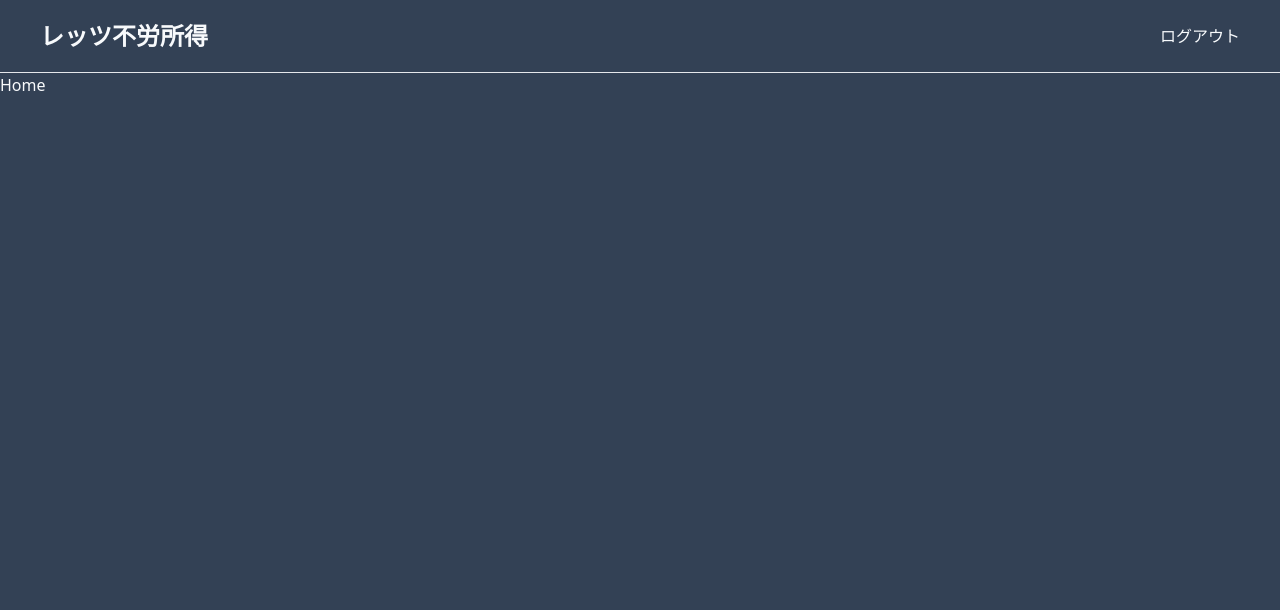
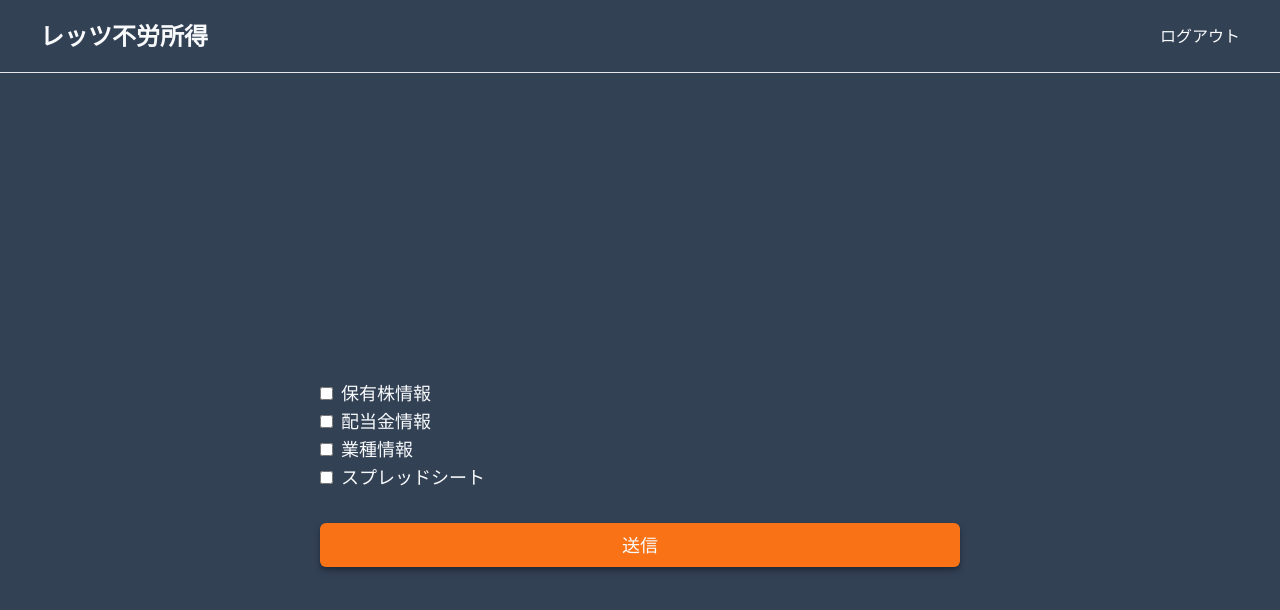
Before and after one commit to aspiratio/stock-scraping-webapp, a Next.js app in the folder frontend/: page / in a window 1280 px wide. Shown: the top 610 px of the page. Built offline with nearby package versions, Linux system fonts and the light colour scheme; no server answers; sample sign-in values are in the browser's storage.

Commit message:
APIリクエストできるフォームを実装（ただしCORSエラーあり）

```diff
--- a/frontend/package.json
+++ b/frontend/package.json
@@ -9,6 +9,7 @@
     "lint": "next lint"
   },
   "dependencies": {
+    "axios": "^1.6.3",
     "firebase": "^10.7.1",
     "next": "14.0.4",
     "react": "^18",
--- a/frontend/src/app/page.tsx
+++ b/frontend/src/app/page.tsx
@@ -1,5 +1,83 @@
+"use client"
+import axios from "axios"
+import Button from "@/components/button"
+import { useState } from "react"
+
 const Home = () => {
-  return <div>Home</div>
+  const [isStock, setIsStock] = useState<boolean>(false)
+  const [isDividend, setIsDividend] = useState<boolean>(false)
+  const [isMarket, setIsMarket] = useState<boolean>(false)
+  const [isSpreadsheet, setIsSpreadsheet] = useState<boolean>(false)
+
+  const handleSubmit = async (e: React.FormEvent<HTMLFormElement>) => {
+    e.preventDefault()
+
+    // それぞれのチェックボックスの状態をログに出力
+    console.log("isStock:", isStock)
+    console.log("isDividend:", isDividend)
+    console.log("isMarket:", isMarket)
+    console.log("isSpreadsheet:", isSpreadsheet)
+    axios
+      .get(
+        `https://stock-scraping-service-bp6w7fuqsq-an.a.run.app/update_stock_info?stock=${isStock}&dividend=${isDividend}&market=${isMarket}&spreadsheet=${isSpreadsheet}`
+      )
+      .then((response) => {
+        console.log(response.data)
+      })
+      .catch((error) => {
+        console.error(error)
+      })
+  }
+  return (
+    <form
+      onSubmit={(e) => handleSubmit(e)}
+      className="text-lg flex flex-col justify-center h-screen w-1/2 mx-auto"
+    >
+      <div>
+        <input
+          type="checkbox"
+          id="stock"
+          className="mr-2"
+          checked={isStock}
+          onChange={(e) => setIsStock(e.target.checked)}
+        />
+        <label htmlFor="stock">保有株情報</label>
+      </div>
+      <div>
+        <input
+          type="checkbox"
+          id="dividend"
+          className="mr-2"
+          checked={isDividend}
+          onChange={(e) => setIsDividend(e.target.checked)}
+        />
+        <label htmlFor="dividend">配当金情報</label>
+      </div>
+      <div>
+        <input
+          type="checkbox"
+          id="market"
+          className="mr-2"
+          checked={isMarket}
+          onChange={(e) => setIsMarket(e.target.checked)}
+        />
+        <label htmlFor="market">業種情報</label>
+      </div>
+      <div>
+        <input
+          type="checkbox"
+          id="spreadsheet"
+          className="mr-2"
+          checked={isSpreadsheet}
+          onChange={(e) => setIsSpreadsheet(e.target.checked)}
+        />
+        <label htmlFor="spreadsheet">スプレッドシート</label>
+      </div>
+      <Button type="submit" className="mt-8">
+        送信
+      </Button>
+    </form>
+  )
 }
 
 export default Home
```
Also changed, not shown: 1 other file (tests, documents, lock files or other folders).
